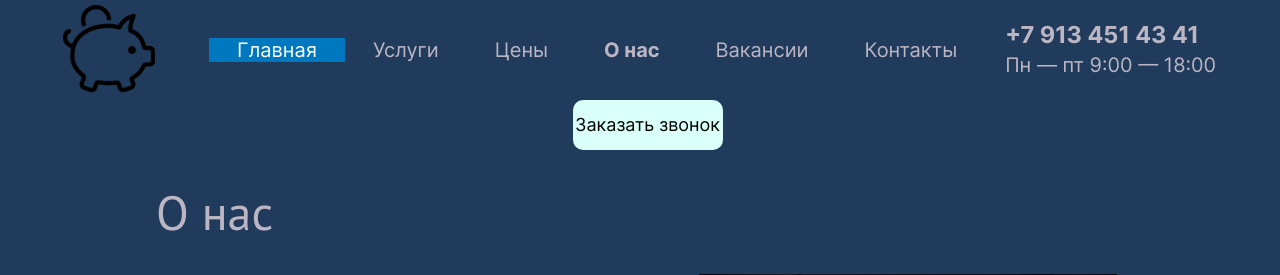
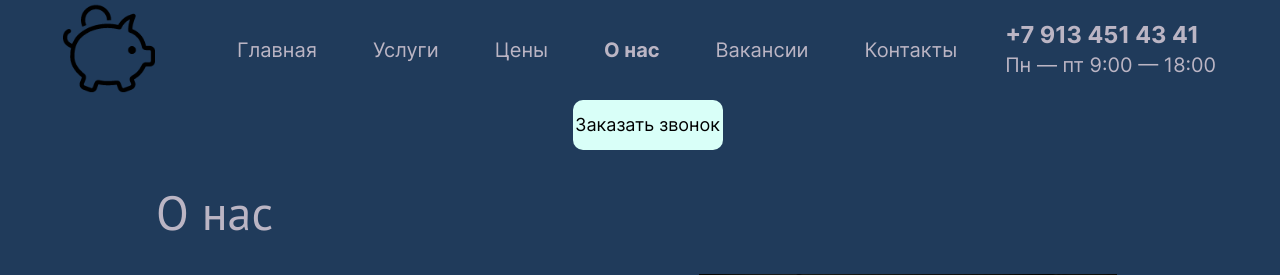
Before and after one commit to ruslan2570/BuhCompany59, a PHP site: page /about.html in a window 1280 px wide, with the pointer over the restyled element. Shown: the top 275 px of the page. Run offline with PHP 8.4, Linux system fonts and the light colour scheme.

Commit message:
Update style.css

```diff
--- a/css/style.css
+++ b/css/style.css
@@ -658,10 +658,10 @@ li {
 }
 
 
-.header-links a:hover {
+/* .header-links a:hover {
   background: #0078BF;
 color: #fff;
-}
+} */
 
 .btn {
     font-family: Inter;
```
